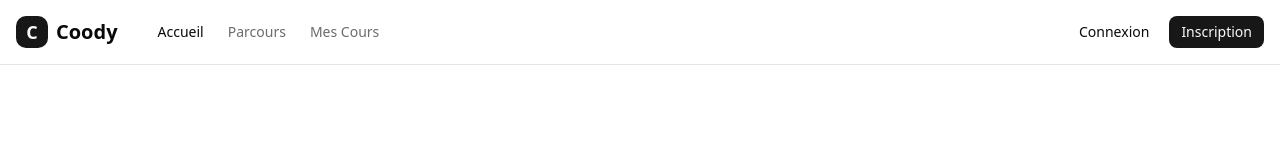
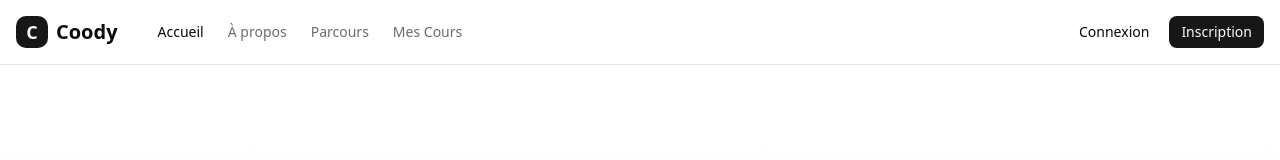
Before and after one commit to kevin997/Coody, a Next.js app: page / in a window 1280 px wide. Shown: the top 160 px of the page. Built offline with nearby package versions, Linux system fonts and the light colour scheme; no server answers.

Commit message:
Add About link to header navigation after Accueil

```diff
--- a/src/components/CourseHeader.tsx
+++ b/src/components/CourseHeader.tsx
@@ -57,6 +57,12 @@ export function CourseHeader({ onMenuClick }: CourseHeaderProps) {
               className="transition-colors hover:text-foreground/80 text-foreground"
             >
               Accueil
+            </Link>
+            <Link
+              href="/about"
+              className="transition-colors hover:text-foreground/80 text-foreground/60"
+            >
+              À propos
             </Link>
             <Link
               href="/parcours"
```
